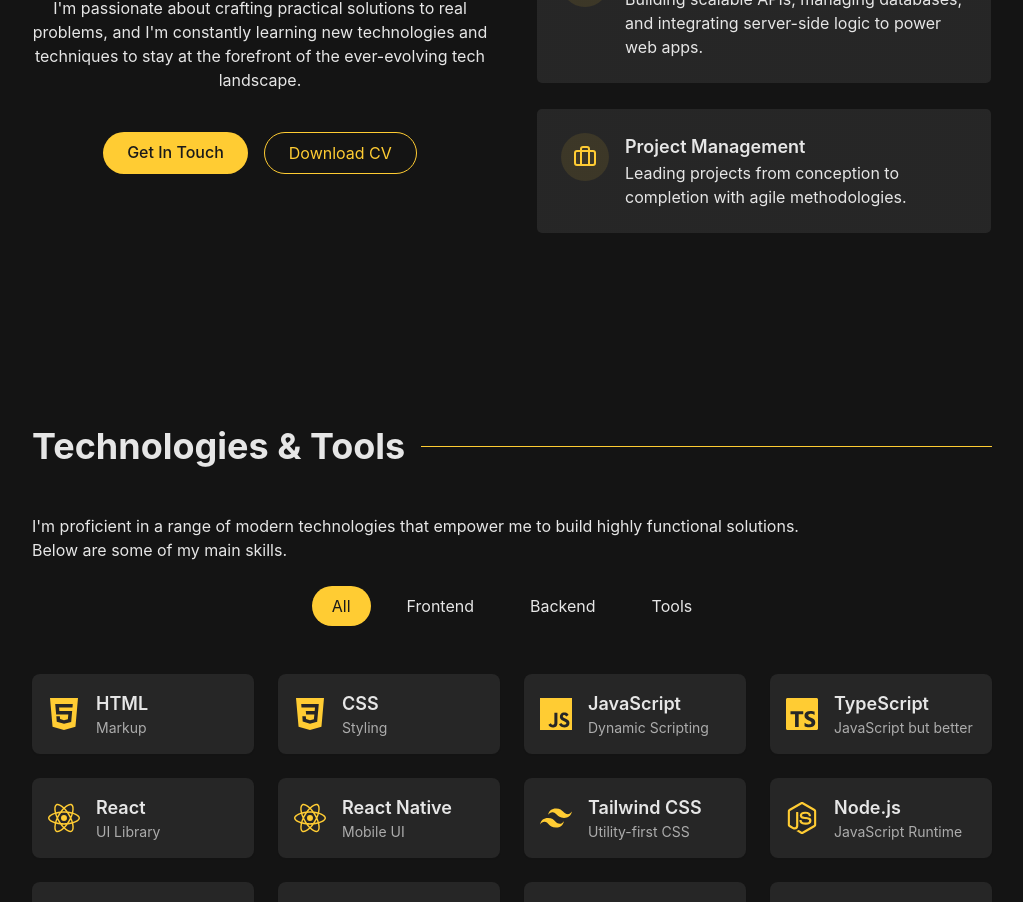
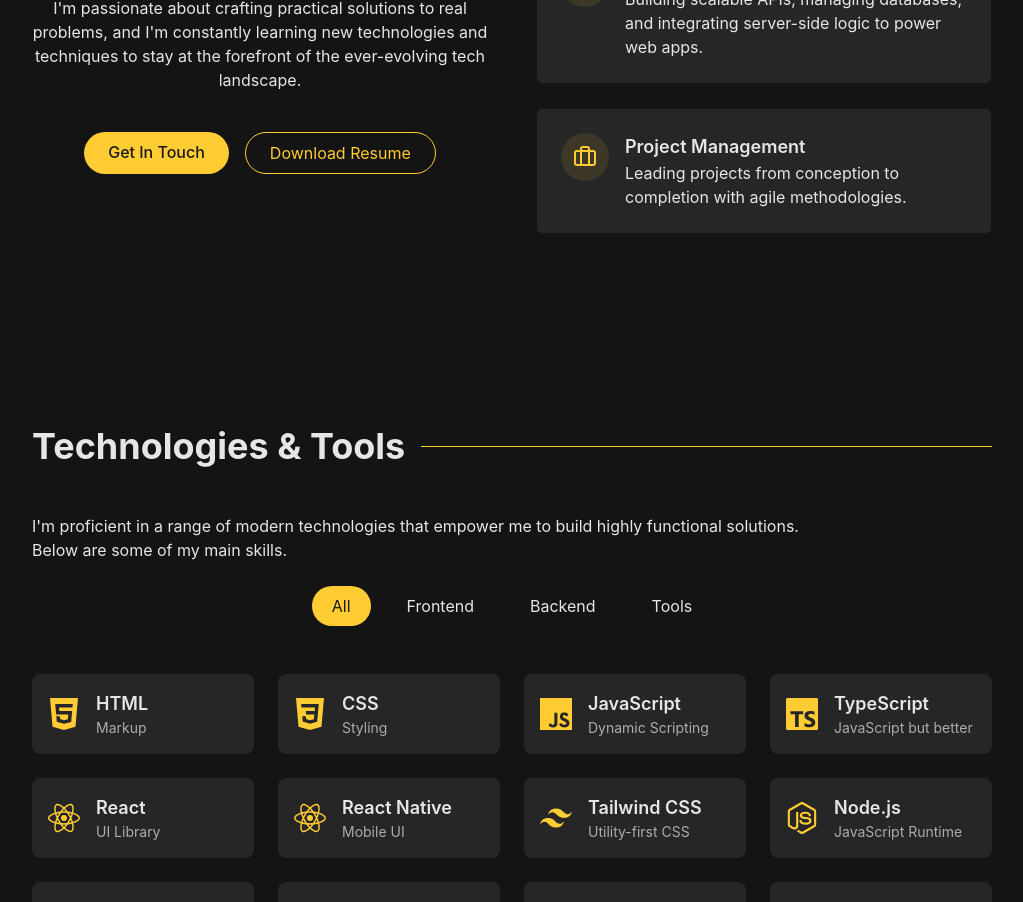
Before and after one commit to Xiong-Alex/portfolio, a React (Vite) app: page / in a window 1280 px wide. Shown: the part 1200-2102 px from the top of the page, without its empty margins (128-1151 px from the left). Built offline with nearby package versions, Linux system fonts and the light colour scheme.

Commit message:
changed download cv to resume

```diff
--- a/src/components/AboutSection.jsx
+++ b/src/components/AboutSection.jsx
@@ -1,4 +1,4 @@
-import { Briefcase, Code, Server  } from "lucide-react";
+import { Briefcase, Code, Server } from "lucide-react";
 
 export const AboutSection = () => {
   return (
@@ -34,10 +34,11 @@
               </a>
 
               <a
-                href=""
+                href="/Xiong-Alex_Resume.docx.pdf"
+                download="Alex_Xiong_Resume.pdf"
                 className="px-6 py-2 rounded-full border border-primary text-primary hover:bg-primary/10 transition-colors duration-300"
               >
-                Download CV
+                Download Resume
               </a>
             </div>
           </div>
```
